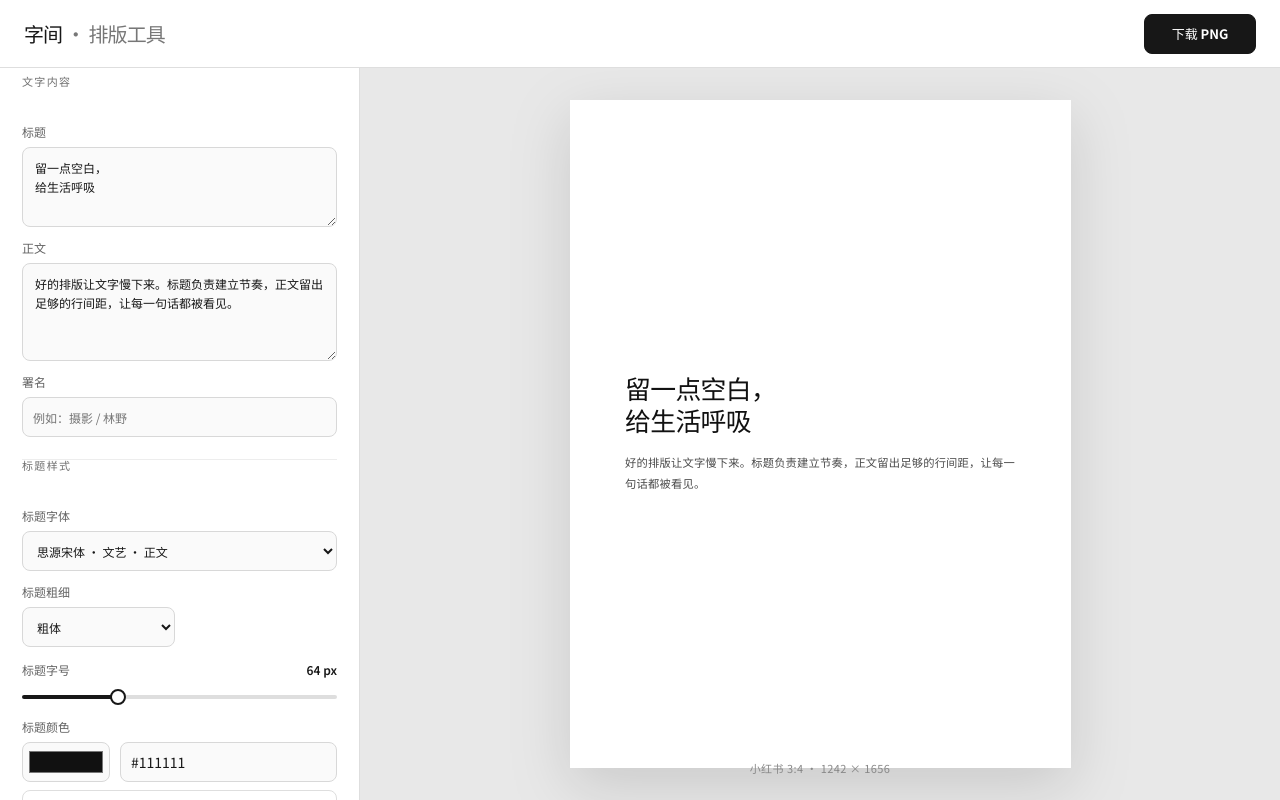
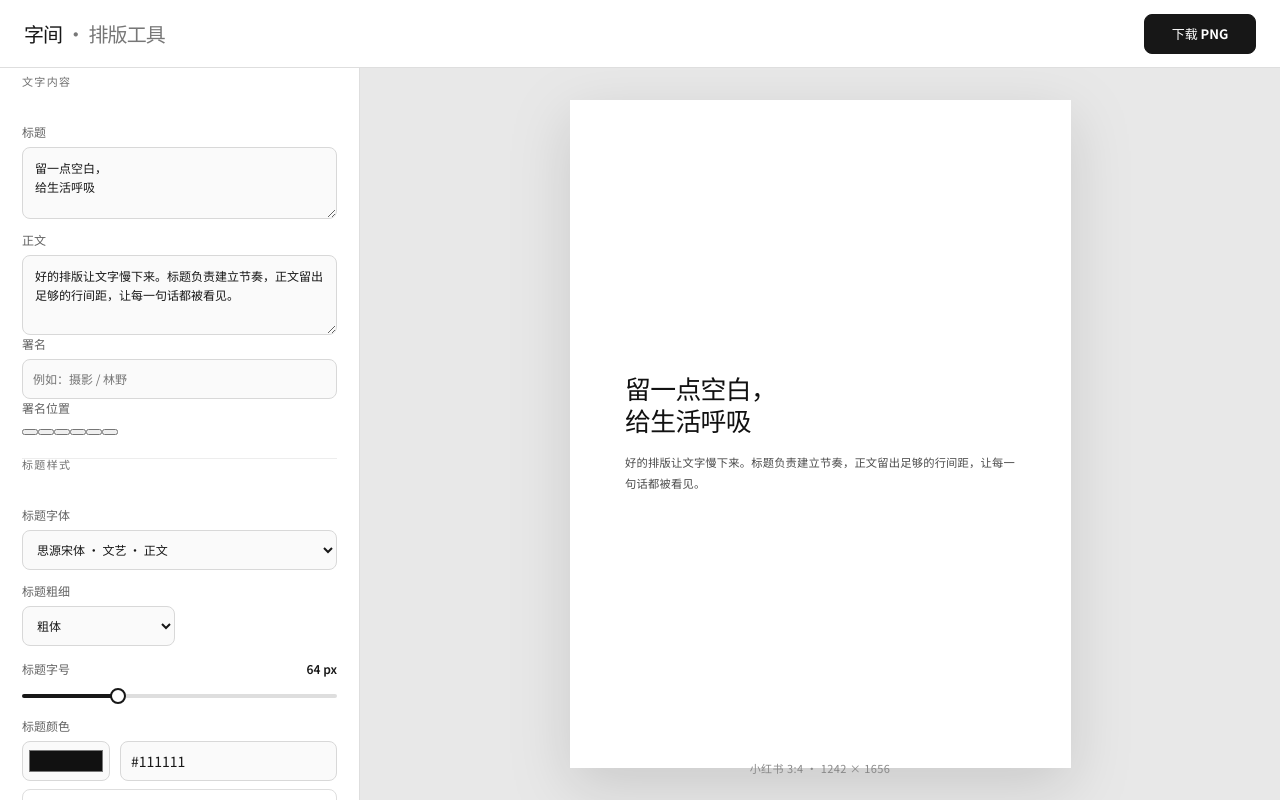
Before and after one commit to sange1022/zijian-text-layout, a React (Vite) app: page / in a window 1280 px wide. Built offline with nearby package versions, Linux system fonts and the light colour scheme.

Commit message:
feat: add signature position picker

```diff
--- a/src/components/EditorPanel.tsx
+++ b/src/components/EditorPanel.tsx
@@ -1,5 +1,6 @@
 import type { EditorState } from '../types'
 import { ColorField } from './ColorField'
+import { SignaturePositionPicker } from './SignaturePositionPicker'
 import { SizePresets } from './SizePresets'
 import { TextStyleControls } from './TextStyleControls'
 
@@ -17,7 +18,7 @@ export function EditorPanel({ state, onChange }: EditorPanelProps) {
           <span>标题</span>
           <textarea
             aria-label="标题内容"
-            rows={3}
+            rows={2}
             value={state.title}
             onChange={(event) => onChange({ title: event.target.value })}
           />
@@ -26,11 +27,12 @@ export function EditorPanel({ state, onChange }: EditorPanelProps) {
           <span>正文</span>
           <textarea
             aria-label="正文内容"
-            rows={4}
+            rows={3}
             value={state.body}
             onChange={(event) => onChange({ body: event.target.value })}
           />
         </label>
+        <div className="signature-row">
           <label className="field-control signature-field">
             <span>署名</span>
             <input
@@ -41,6 +43,11 @@ export function EditorPanel({ state, onChange }: EditorPanelProps) {
               onChange={(event) => onChange({ signature: event.target.value })}
             />
           </label>
+          <SignaturePositionPicker
+            value={state.signaturePosition}
+            onChange={(signaturePosition) => onChange({ signaturePosition })}
+          />
+        </div>
       </fieldset>
 
       <TextStyleControls
--- /dev/null
+++ b/src/components/SignaturePositionPicker.tsx
@@ -0,0 +1,45 @@
+import type { SignaturePosition } from '../types'
+
+type SignaturePositionPickerProps = {
+  value: SignaturePosition
+  onChange: (value: SignaturePosition) => void
+}
+
+const POSITIONS: Array<{ value: SignaturePosition; label: string }> = [
+  { value: 'top-left', label: '左上' },
+  { value: 'top-center', label: '上中' },
+  { value: 'top-right', label: '右上' },
+  { value: 'bottom-left', label: '左下' },
+  { value: 'bottom-center', label: '下中' },
+  { value: 'bottom-right', label: '右下' },
+]
+
+export function SignaturePositionPicker({ value, onChange }: SignaturePositionPickerProps) {
+  return (
+    <div className="signature-position-control">
+      <span className="control-label" id="signature-position-label">
+        署名位置
+      </span>
+      <div
+        className="signature-position-grid"
+        role="group"
+        aria-labelledby="signature-position-label"
+      >
+        {POSITIONS.map((position) => (
+          <button
+            type="button"
+            key={position.value}
+            aria-label={position.label}
+            aria-pressed={value === position.value}
+            onClick={() => onChange(position.value)}
+          >
+            <span
+              className={`position-mark position-mark--${position.value}`}
+              aria-hidden="true"
+            />
+          </button>
+        ))}
+      </div>
+    </div>
+  )
+}
```
Also changed, not shown: 1 other file (tests, documents, lock files or other folders). Lines whose indentation alone changed are shown as unchanged.
